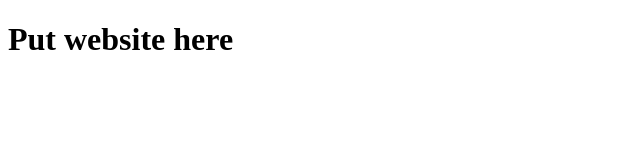
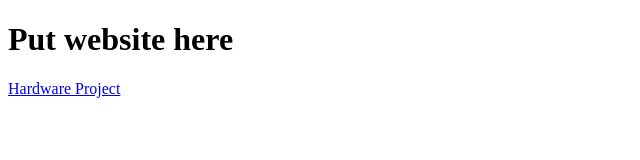
Before and after one commit to gfink17/gfink17.github.io, a plain HTML site: page index.html in a window 1280 px wide. Shown: the whole page, without its empty margins (0-640 px from the left). Drawn offline with Linux system fonts and the light colour scheme.

Commit message:
Added link to hardware project

```diff
--- a/index.html
+++ b/index.html
@@ -5,5 +5,6 @@
     </head>
     <body>
         <h1>Put website here</h1>
+        <a href="hardware/index.html">Hardware Project</a>
     </body>
 </html>
```
